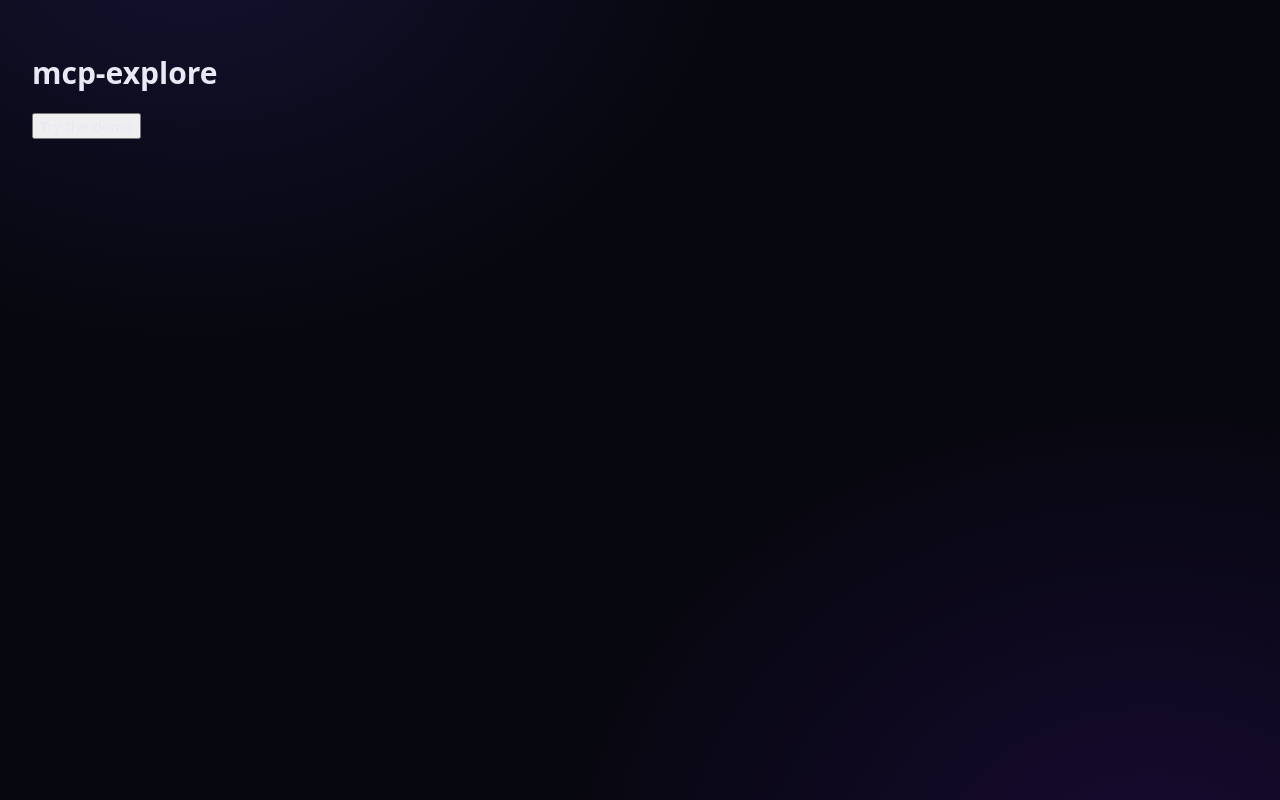
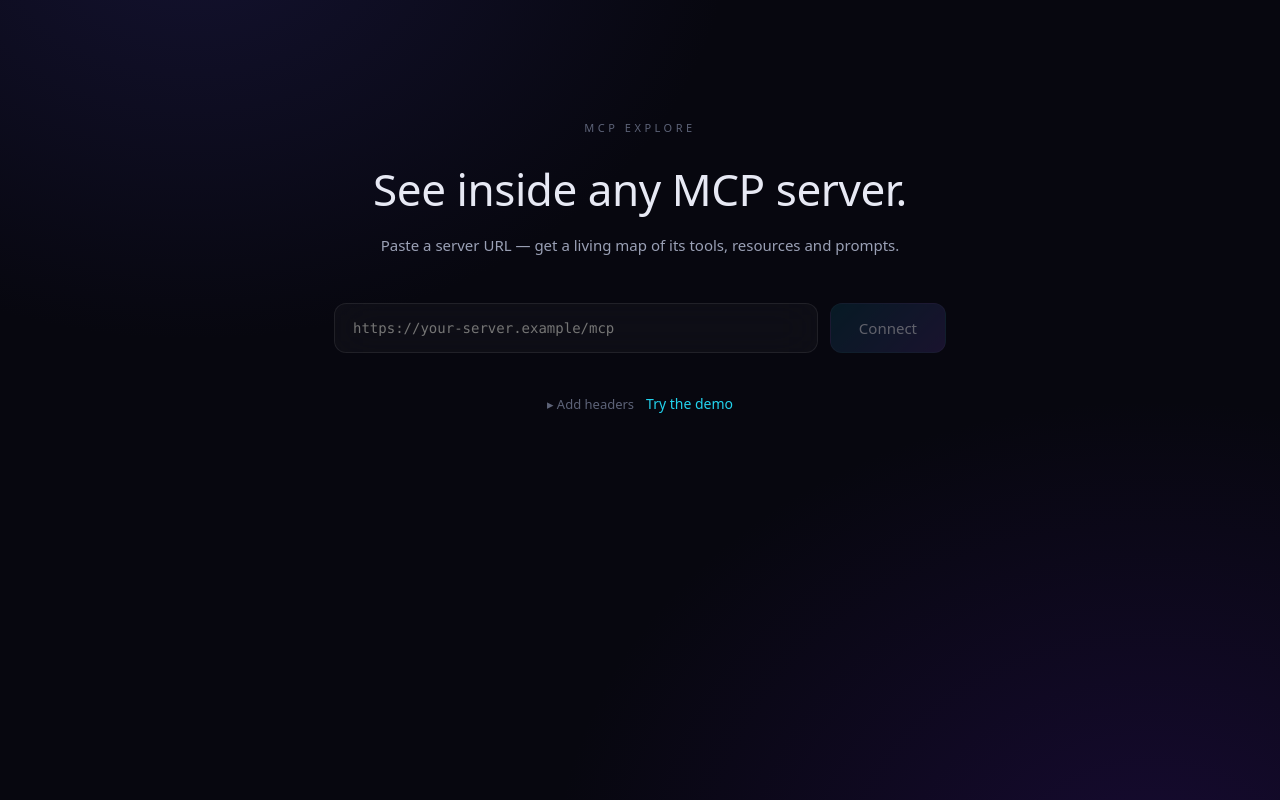
Before and after one commit to martyntamerlane/mcp-explore, a React (Vite) app: page / in a window 1280 px wide. Built offline with nearby package versions, Linux system fonts and the light colour scheme.

Commit message:
feat: compose UI v1 — landing, graph, detail panel, shareable URLs; sync docs

```diff
--- a/src/App.module.css
+++ b/src/App.module.css
@@ -1,8 +1,31 @@
-.app {
-  padding: 2rem;
-  max-width: 40rem;
+.app { display: flex; flex-direction: column; height: 100vh; }
+.header {
+  display: flex;
+  align-items: center;
+  gap: 12px;
+  padding: 14px 24px;
+  border-bottom: 1px solid var(--panel-border);
+  background: rgba(10, 10, 20, 0.5);
+  backdrop-filter: blur(20px);
 }
-
-.muted {
-  color: var(--fg-muted);
+.serverName { font-family: var(--mono); font-size: 15px; }
+.chip {
+  font-size: 11px;
+  letter-spacing: 0.05em;
+  padding: 3px 10px;
+  border-radius: 999px;
+  border: 1px solid var(--panel-border);
+  color: var(--ink-2);
 }
+.counts { margin-left: auto; font-size: 12px; color: var(--ink-3); }
+.disconnect {
+  padding: 8px 16px;
+  border-radius: var(--radius-s);
+  border: 1px solid var(--panel-border);
+  background: none;
+  color: var(--ink-2);
+  cursor: pointer;
+  transition: border-color var(--ease-hover);
+}
+.disconnect:hover { border-color: var(--danger); color: var(--ink); }
+.main { position: relative; flex: 1; min-height: 0; display: flex; }
--- a/src/App.tsx
+++ b/src/App.tsx
@@ -1,72 +1,76 @@
-import { useState } from "react"
-import { connectDemo } from "./mcp/connect"
+import { useMemo, useState } from "react"
+import { connectUrl as realConnectUrl } from "./mcp/connect"
 import type { Connection } from "./mcp/types"
+import ConnectScreen from "./ui/ConnectScreen"
+import DetailPanel from "./ui/DetailPanel"
+import Graph, { type GraphSelection } from "./ui/Graph"
+import { computeLayout } from "./ui/layout"
 import styles from "./App.module.css"
 
-type Phase =
-  | { status: "idle" }
-  | { status: "connecting" }
-  | { status: "connected"; connection: Connection }
-  | { status: "error"; message: string }
+type Phase = { status: "idle" } | { status: "connected"; connection: Connection }
 
-// Placeholder proof harness: exercises the connection layer end to end.
-// The real landing + graph UI (next plan) replaces this component entirely.
-export default function App() {
+export default function App({ connectUrlFn = realConnectUrl }: { connectUrlFn?: typeof realConnectUrl } = {}) {
   const [phase, setPhase] = useState<Phase>({ status: "idle" })
+  const [selected, setSelected] = useState<GraphSelection | null>(null)
+  const initialServer = useMemo(
+    () => new URLSearchParams(window.location.search).get("server") ?? undefined,
+    [],
+  )
 
-  async function handleDemo() {
-    setPhase({ status: "connecting" })
-    try {
-      setPhase({ status: "connected", connection: await connectDemo() })
-    } catch (err) {
-      setPhase({ status: "error", message: err instanceof Error ? err.message : String(err) })
+  const layout = useMemo(() => {
+    if (phase.status !== "connected") return null
+    const { tools, resources, prompts } = phase.connection.snapshot
+    return computeLayout({ tools, resources, prompts })
+  }, [phase])
+
+  function handleConnected(connection: Connection, source: { url?: string }) {
+    if (source.url) {
+      window.history.replaceState(null, "", "?server=" + encodeURIComponent(source.url))
     }
+    setSelected(null)
+    setPhase({ status: "connected", connection })
   }
 
+  async function disconnect() {
+    if (phase.status === "connected") {
+      await phase.connection.close().catch(() => {})
+    }
+    window.history.replaceState(null, "", window.location.pathname)
+    setSelected(null)
+    setPhase({ status: "idle" })
+  }
+
+  if (phase.status === "idle") {
+    return (
+      <ConnectScreen
+        onConnected={handleConnected}
+        initialUrl={initialServer}
+        autoConnect={initialServer !== undefined}
+        connectUrlFn={connectUrlFn}
+      />
+    )
+  }
+
+  const { snapshot, transportKind } = phase.connection
   return (
-    <main className={styles.app}>
-      <h1>mcp-explore</h1>
-      {phase.status !== "connected" && (
-        <button onClick={handleDemo} disabled={phase.status === "connecting"}>
-          Try the demo
+    <div className={styles.app}>
+      <header className={styles.header}>
+        <span className={styles.serverName}>{snapshot.serverInfo.name}</span>
+        <span className={styles.chip}>v{snapshot.serverInfo.version}</span>
+        <span className={styles.chip}>{transportKind}</span>
+        <span className={styles.counts}>
+          {snapshot.tools.length} tools · {snapshot.resources.length} resources · {snapshot.prompts.length} prompts
+        </span>
+        <button type="button" className={styles.disconnect} onClick={() => void disconnect()}>
+          Disconnect
         </button>
-      )}
-      {phase.status === "connecting" && <p>Connecting…</p>}
-      {phase.status === "error" && <p role="alert">{phase.message}</p>}
-      {phase.status === "connected" && <Catalog connection={phase.connection} />}
-    </main>
+      </header>
+      <main className={styles.main}>
+        {layout && (
+          <Graph layout={layout} serverName={snapshot.serverInfo.name} selected={selected} onSelect={setSelected} />
+        )}
+        <DetailPanel connection={phase.connection} selected={selected} onClose={() => setSelected(null)} />
+      </main>
+    </div>
   )
 }
-
-function Catalog({ connection }: { connection: Connection }) {
-  const { snapshot, transportKind } = connection
-  return (
-    <section>
-      <h2>
-        {snapshot.serverInfo.name} <small>v{snapshot.serverInfo.version}</small>
-      </h2>
-      <p className={styles.muted}>
-        via {transportKind} · {snapshot.tools.length} tools · {snapshot.resources.length} resources ·{" "}
-        {snapshot.prompts.length} prompts
-      </p>
-      <h3>Tools</h3>
-      <ul>
-        {snapshot.tools.map((t) => (
-          <li key={t.name}>{t.name}</li>
-        ))}
-      </ul>
-      <h3>Resources</h3>
-      <ul>
-        {snapshot.resources.map((r) => (
-          <li key={r.uri}>{r.uri}</li>
-        ))}
-      </ul>
-      <h3>Prompts</h3>
-      <ul>
-        {snapshot.prompts.map((p) => (
-          <li key={p.name}>{p.name}</li>
-        ))}
-      </ul>
-    </section>
-  )
-}
--- a/src/global.css
+++ b/src/global.css
@@ -34,9 +34,6 @@
   --mono: ui-monospace, "SF Mono", "Cascadia Code", Menlo, Consolas, monospace;
   --ease-hover: 160ms ease-out;
   --ease-panel: 240ms cubic-bezier(0.2, 0.8, 0.2, 1);
-
-  /* compat: App.module.css still references this, deleted in Task 5 */
-  --fg-muted: var(--ink-2);
 }
 
 * {
```
Also changed, not shown: 4 other files (tests, documents, lock files or other folders).
